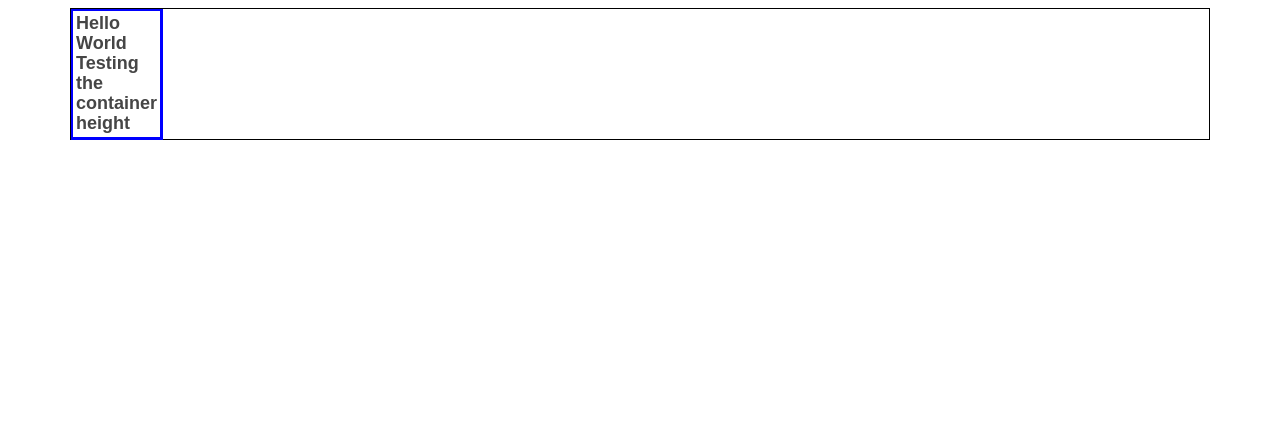
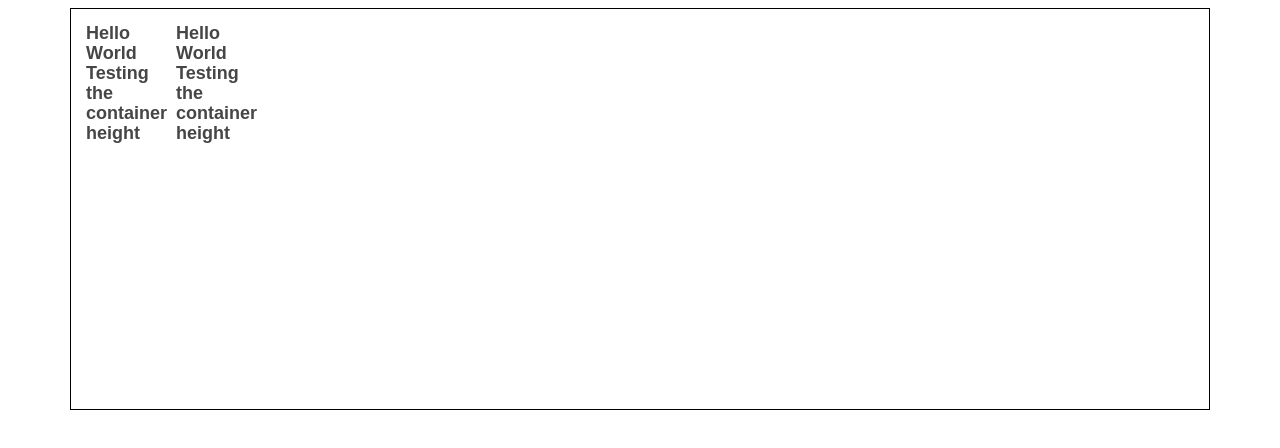
Before and after one commit to michaelcalvinwood/exploring-echarts, a plain HTML site: page index.html in a window 1280 px wide. Drawn offline with nearby package versions, Linux system fonts and the light colour scheme.

Commit message:
added generic function to get dimensions of any component

```diff
--- a/index.html
+++ b/index.html
@@ -126,23 +126,49 @@
          */
 
         option = {
-            title: {
+            title: [{
                 text: "Hello\nWorld\nTesting\nthe\ncontainer\nheight",
                 textStyle: {
                     lineHeight: 20,
 
                 },
-                borderColor: 'blue',
-                borderWidth: 3,
-                top: 0,
-                left: 0,
+
+                top: 10,
+                left: 10,
                 padding: 5
+            },
+            {
+                text: "Hello\nWorld\nTesting\nthe\ncontainer\nheight",
+                textStyle: {
+                    lineHeight: 20,
 
-            }
+                },
+
+                top: 10,
+                left: 100,
+                padding: 5
+            }]
         }
+
+        function getComponentDimensions(chart, name, index = -1) {
+            const model = chart.getModel().getComponent(name);
+            const view = chart.getViewOfComponentModel(model);
+            const rect = view.group.getBoundingRect();
+            const [x, y] = view.group.transformCoordToGlobal(rect.x, rect.y)
+            const { width, height } = rect;
+            console.log(`${name} dimensions`, x, y, width, height);
+        }
+
+
+        //myChart.getModel().getComponent('title')
+        //console.log('padding', option.title.padding)
+        //chartDom.style.height = (option.title.text.split("\n").length * lineHeight) + option.title.padding * 2 + "px";
+
+        myChart.on('finished', () => {
+            console.log('here')
+            getComponentDimensions(myChart, 'title', 1);
+        })
         myChart.setOption(option);
-        console.log('padding', option.title.padding)
-        chartDom.style.height = (option.title.text.split("\n").length * lineHeight) + option.title.padding * 2 + "px";
 
         // myChart.on('finished', () => {
         //     snapshotImage.src = myChart.getDataURL();
```
